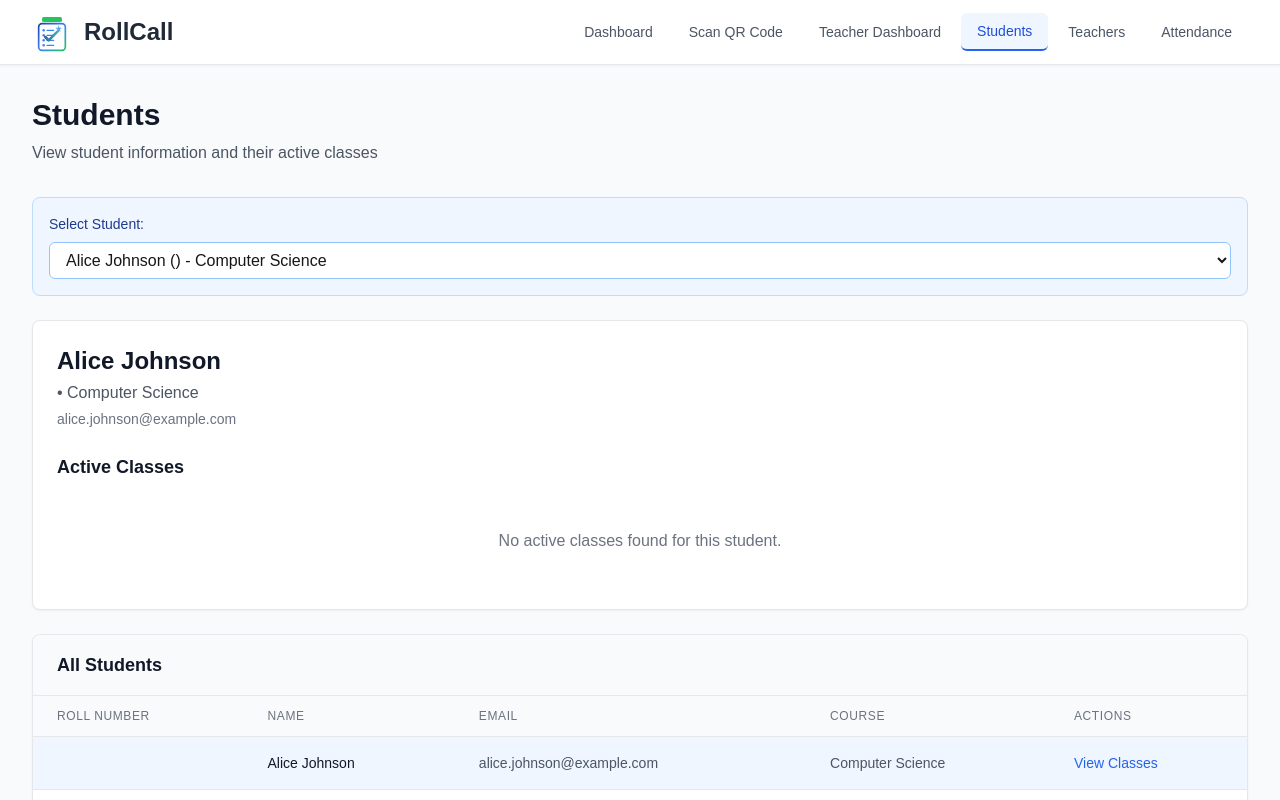
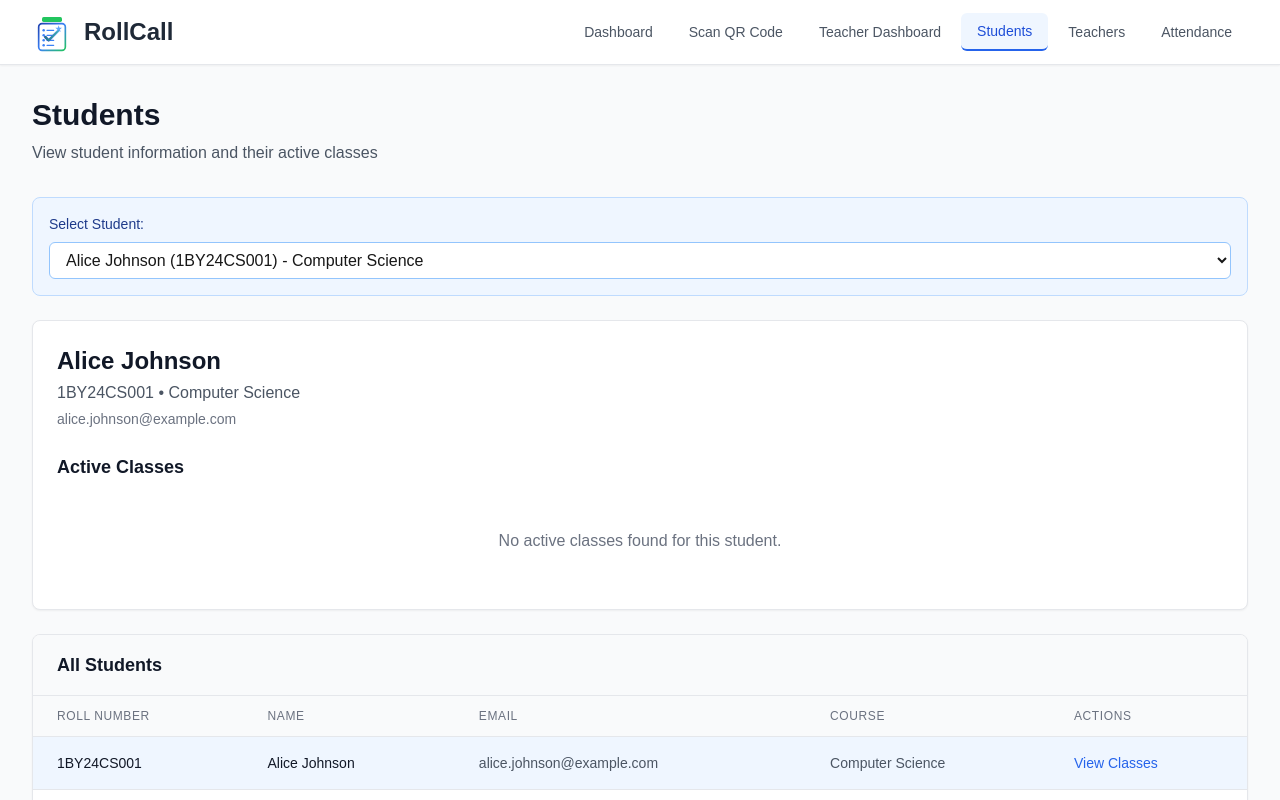
Before and after one commit to ArnavTheExploit/RollCall, a Next.js app: page /students in a window 1280 px wide. Shown: the top 800 px of the page. Built offline with nearby package versions, Linux system fonts and the light colour scheme.

Commit message:
Fix build errors: add xlsx, fix types and undefined ref

```diff
--- a/app/scan/page.tsx
+++ b/app/scan/page.tsx
@@ -3,7 +3,7 @@
 import { useState, useEffect, useRef } from "react";
 import Navigation from "@/components/Navigation";
 import { Html5QrcodeScanner } from "html5-qrcode";
-import { mockStudents, findClassByQRCode, isClassQRCodeValid, mockAttendanceRecords } from "@/data/mockData";
+import { mockStudents, findClassByQRCode, isClassQRCodeValid, mockAttendanceRecords, mockClasses } from "@/data/mockData";
 import { format, parseISO } from "date-fns";
 
 export default function ScanPage() {
@@ -81,7 +81,7 @@ export default function ScanPage() {
         if (student) {
           // Stop scanner
           if (scannerRef.current) {
-            scannerRef.current.clear().catch(() => {});
+            scannerRef.current.clear().catch(() => { });
             scannerRef.current = null;
           }
 
@@ -97,7 +97,7 @@ export default function ScanPage() {
       try {
         // Clear existing scanner if any
         if (scannerRef.current) {
-          scannerRef.current.clear().catch(() => {});
+          scannerRef.current.clear().catch(() => { });
         }
 
         const html5QrcodeScanner = new Html5QrcodeScanner(
@@ -132,7 +132,7 @@ export default function ScanPage() {
 
     return () => {
       if (scannerRef.current) {
-        scannerRef.current.clear().catch(() => {});
+        scannerRef.current.clear().catch(() => { });
         scannerRef.current = null;
       }
     };
@@ -157,7 +157,7 @@ export default function ScanPage() {
         }
 
         if (scannerRef.current) {
-          scannerRef.current.clear().catch(() => {});
+          scannerRef.current.clear().catch(() => { });
           scannerRef.current = null;
         }
 
@@ -206,7 +206,7 @@ export default function ScanPage() {
           >
             {mockStudents.map((student) => (
               <option key={student.id} value={student.id}>
-                {student.name} ({student.rollNumber}) - {student.course}
+                {student.name} ({student.usn}) - {student.course}
               </option>
             ))}
           </select>
@@ -222,7 +222,7 @@ export default function ScanPage() {
               </div>
               <h2 className="text-2xl font-bold text-gray-900 mb-2">Attendance Recorded!</h2>
               <p className="text-lg text-gray-600 mb-2">
-                <span className="font-semibold">{currentStudent?.name}</span> - {currentStudent?.rollNumber}
+                <span className="font-semibold">{currentStudent?.name}</span> - {currentStudent?.usn}
               </p>
               <p className="text-lg text-gray-900 mb-2">
                 Class: <span className="font-semibold">{classInfo.name}</span>
--- a/app/student/dashboard/page.tsx
+++ b/app/student/dashboard/page.tsx
@@ -256,8 +256,7 @@ export default function StudentDashboardPage() {
                   </div>
                   <div className="w-full bg-gray-200 rounded-full h-6">
                     <div
-                      className={`h-6 rounded-full flex items-center justify-center text-xs font-semibold text-white ${
-                        item.percentage >= 75
+                      className={`h-6 rounded-full flex items-center justify-center text-xs font-semibold text-white ${item.percentage >= 75
                           ? "bg-green-500"
                           : item.percentage >= 50
                             ? "bg-yellow-500"
@@ -359,8 +358,7 @@ export default function StudentDashboardPage() {
                           <td className="px-6 py-4 whitespace-nowrap text-sm text-gray-600">{record.time}</td>
                           <td className="px-6 py-4 whitespace-nowrap">
                             <span
-                              className={`px-2 inline-flex text-xs leading-5 font-semibold rounded-full ${
-                                record.status === "present"
+                              className={`px-2 inline-flex text-xs leading-5 font-semibold rounded-full ${record.status === "present"
                                   ? "bg-green-100 text-green-800"
                                   : record.status === "late"
                                     ? "bg-yellow-100 text-yellow-800"
@@ -429,8 +427,7 @@ export default function StudentDashboardPage() {
                 >
                   <div className="flex items-center space-x-4">
                     <div
-                      className={`w-3 h-3 rounded-full ${
-                        record.status === "present"
+                      className={`w-3 h-3 rounded-full ${record.status === "present"
                           ? "bg-green-500"
                           : record.status === "late"
                             ? "bg-yellow-500"
@@ -446,8 +443,7 @@ export default function StudentDashboardPage() {
                   </div>
                   <div className="flex items-center space-x-3">
                     <span
-                      className={`px-2 py-1 text-xs font-semibold rounded-full ${
-                        record.status === "present"
+                      className={`px-2 py-1 text-xs font-semibold rounded-full ${record.status === "present"
                           ? "bg-green-100 text-green-800"
                           : record.status === "late"
                             ? "bg-yellow-100 text-yellow-800"
@@ -599,15 +595,15 @@ function QRModal({ classItem, onScan, onClose }: { classItem: any; onScan: (qrCo
           (decodedText: string) => {
             onScan(decodedText);
             if (scannerRef.current) {
-              scannerRef.current.clear().catch(() => {});
+              scannerRef.current.clear().catch(() => { });
             }
             setScanning(false);
           },
-          () => {}
+          () => { }
         );
 
         scannerRef.current = html5QrcodeScanner;
-        setScanner(html5QrcodeScanner);
+
       } catch (error) {
         console.error("Error starting scanner:", error);
       }
@@ -617,7 +613,7 @@ function QRModal({ classItem, onScan, onClose }: { classItem: any; onScan: (qrCo
 
     return () => {
       if (scannerRef.current) {
-        scannerRef.current.clear().catch(() => {});
+        scannerRef.current.clear().catch(() => { });
       }
     };
   }, [scanning, onScan]);
@@ -630,7 +626,7 @@ function QRModal({ classItem, onScan, onClose }: { classItem: any; onScan: (qrCo
           <button
             onClick={() => {
               if (scannerRef.current) {
-                scannerRef.current.clear().catch(() => {});
+                scannerRef.current.clear().catch(() => { });
               }
               onClose();
             }}
@@ -733,8 +729,7 @@ function AttendanceListModal({
                       <div className="flex space-x-2">
                         <button
                           onClick={() => onMarkAttendance(student.id, "present")}
-                          className={`px-3 py-1 text-xs rounded-md font-medium transition-colors ${
-                            student.status === "present"
+                          className={`px-3 py-1 text-xs rounded-md font-medium transition-colors ${student.status === "present"
                               ? "bg-green-600 text-white"
                               : "bg-green-100 text-green-700 hover:bg-green-200"
                             }`}
@@ -743,8 +738,7 @@ function AttendanceListModal({
                         </button>
                         <button
                           onClick={() => onMarkAttendance(student.id, "absent")}
-                          className={`px-3 py-1 text-xs rounded-md font-medium transition-colors ${
-                            student.status === "absent"
+                          className={`px-3 py-1 text-xs rounded-md font-medium transition-colors ${student.status === "absent"
                               ? "bg-red-600 text-white"
                               : "bg-red-100 text-red-700 hover:bg-red-200"
                             }`}
--- a/app/students/page.tsx
+++ b/app/students/page.tsx
@@ -32,7 +32,7 @@ export default function StudentsPage() {
           >
             {mockStudents.map((student) => (
               <option key={student.id} value={student.id}>
-                {student.name} ({student.rollNumber}) - {student.course}
+                {student.name} ({student.usn}) - {student.course}
               </option>
             ))}
           </select>
@@ -45,7 +45,7 @@ export default function StudentsPage() {
               <div>
                 <h2 className="text-2xl font-bold text-gray-900">{selectedStudent.name}</h2>
                 <p className="text-gray-600 mt-1">
-                  {selectedStudent.rollNumber} • {selectedStudent.course}
+                  {selectedStudent.usn} • {selectedStudent.course}
                 </p>
                 <p className="text-sm text-gray-500 mt-1">{selectedStudent.email}</p>
               </div>
@@ -120,12 +120,11 @@ export default function StudentsPage() {
                 {mockStudents.map((student) => (
                   <tr
                     key={student.id}
-                    className={`hover:bg-gray-50 cursor-pointer ${
-                      selectedStudentId === student.id ? "bg-blue-50" : ""
-                    }`}
+                    className={`hover:bg-gray-50 cursor-pointer ${selectedStudentId === student.id ? "bg-blue-50" : ""
+                      }`}
                     onClick={() => setSelectedStudentId(student.id)}
                   >
-                    <td className="px-6 py-4 whitespace-nowrap text-sm font-medium text-gray-900">{student.rollNumber}</td>
+                    <td className="px-6 py-4 whitespace-nowrap text-sm font-medium text-gray-900">{student.usn}</td>
                     <td className="px-6 py-4 whitespace-nowrap text-sm text-gray-900">{student.name}</td>
                     <td className="px-6 py-4 whitespace-nowrap text-sm text-gray-600">{student.email}</td>
                     <td className="px-6 py-4 whitespace-nowrap text-sm text-gray-600">{student.course}</td>
--- a/package.json
+++ b/package.json
@@ -9,12 +9,12 @@
     "lint": "next lint"
   },
   "dependencies": {
+    "date-fns": "^3.6.0",
+    "html5-qrcode": "^2.3.8",
     "next": "14.2.5",
+    "qrcode.react": "^3.1.0",
     "react": "^18.3.1",
     "react-dom": "^18.3.1",
-    "qrcode.react": "^3.1.0",
-    "html5-qrcode": "^2.3.8",
-    "date-fns": "^3.6.0",
     "xlsx": "^0.18.5"
   },
   "devDependencies": {
```
Also changed, not shown: 1 other file (tests, documents, lock files or other folders). Lines whose indentation alone changed are shown as unchanged.
